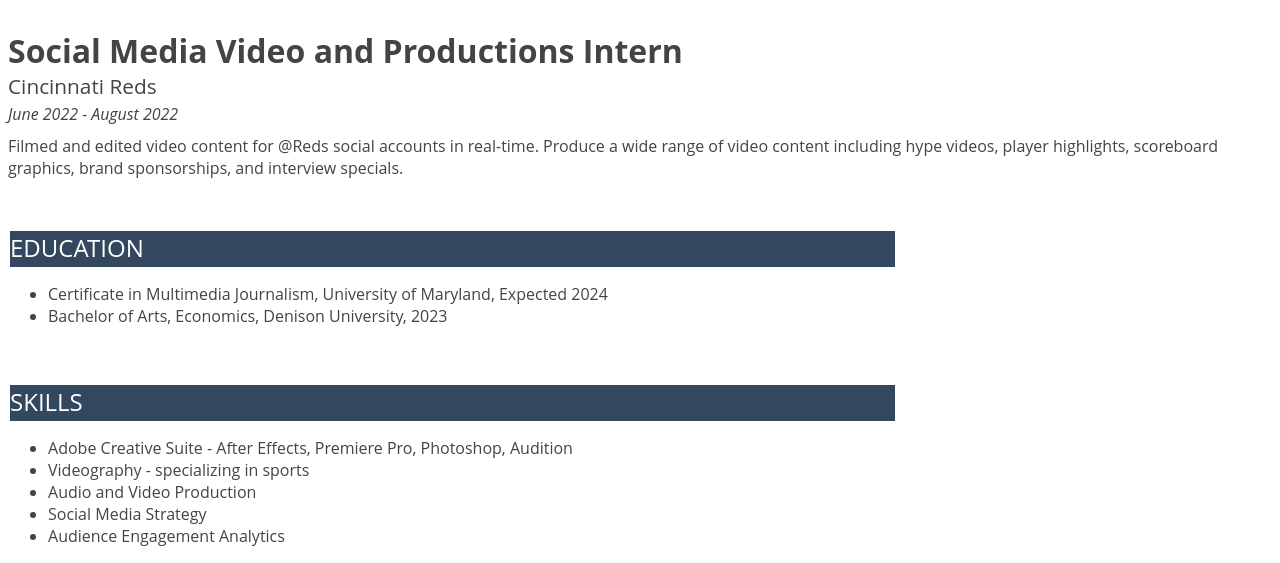
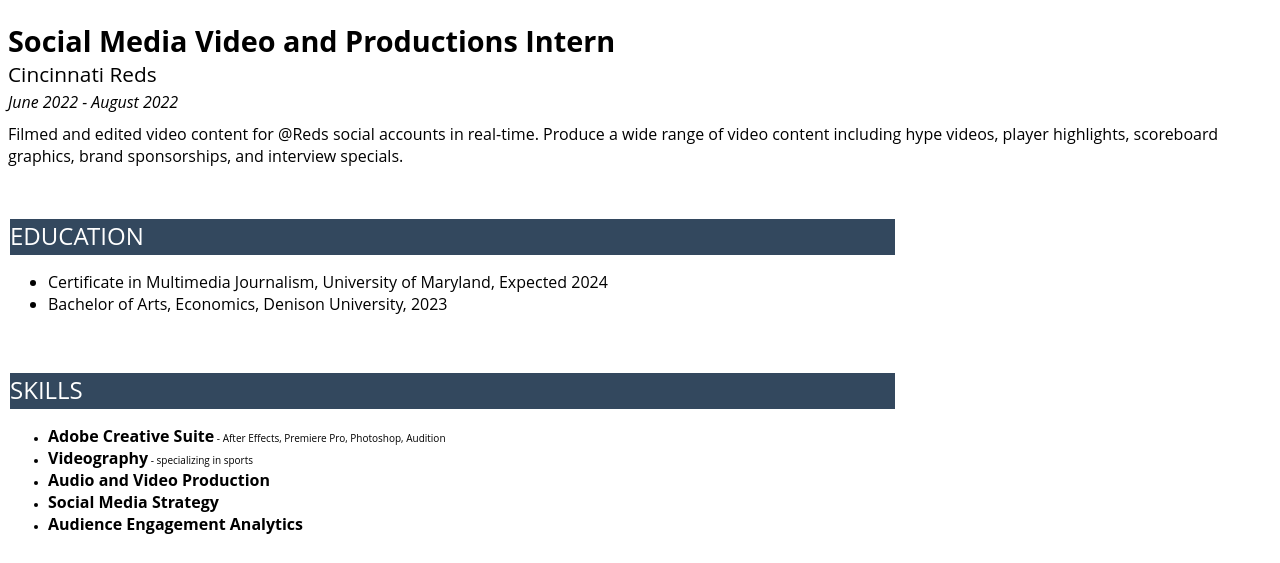
Before and after one commit to CGlennon34/charles_glennon_jour652, a plain HTML site: page index.html in a window 1280 px wide. Shown: the part 672-1235 px from the top of the page. Drawn offline with Linux system fonts and the light colour scheme.

Commit message:
Bold skills sections

```diff
--- a/index.html
+++ b/index.html
@@ -58,12 +58,19 @@
         <div class="sectionheader">Skills</div>
         <!-- List -->
         <ul id="do">
-            <li>Adobe Creative Suite - After Effects, Premiere Pro, Photoshop, Audition</li>
-            <li>Videography - specializing in sports</li>
-            <li>Audio and Video Production</li>
-            <li>Social Media Strategy</li>
-            <li>Audience Engagement Analytics</li>
+            <li><medstrong id="skills">Adobe Creative Suite</medstrong> - After Effects, Premiere Pro, Photoshop, Audition</li>
+            <li><medstrong id="skills">Videography</medstrong> - specializing in sports</li>
+            <li><medstrong id="skills">Audio and Video Production</medstrong></li>
+            <li><medstrong id="skills">Social Media Strategy</medstrong></li>
+            <li><medstrong id="skills">Audience Engagement Analytics</medstrong></li>
         </ul>
+
+
+
+
+
+
+
 
     </div>
 
--- a/style.css
+++ b/style.css
@@ -9,7 +9,7 @@ body
     {
     font-family:'Open Sans', Arial, sans-serif;
     font-size: 1em;
-    color: #444;
+    color: black;
     font-weight: 400;}
 
 /* Banner Name at Top */
@@ -86,7 +86,8 @@ strong
 /* Job Titles */
 .jobtitle {
     font-weight: bold;
-    font-size: 2em;
+    font-size: 1.8em;
+    color: black
 }
 
 /* Job Organization */
@@ -117,3 +118,20 @@ li
     {
     font-size: 1em;
 }
+
+/*Bold Skills*/
+#do li {
+    font-weight: normal;
+    font-size: 10px;
+}
+#skills
+     {
+    color: black;
+    font-size: 16px;
+
+}
+
+#do li #skills {
+    font: size 19px;
+    font-weight: bold;
+}
```
